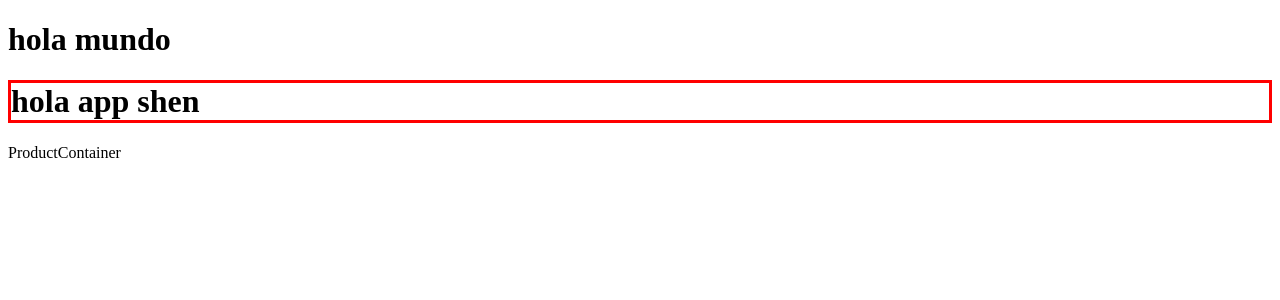
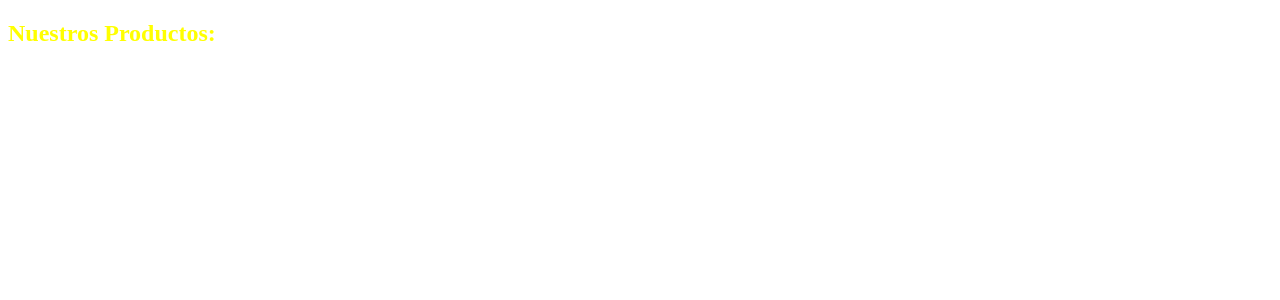
Before and after one commit to shencanet/REACT-JSON, a React (Create React App) app: page / in a window 1280 px wide. Shown: the top 300 px of the page. Built offline with nearby package versions, Linux system fonts and the light colour scheme.

Commit message:
ADD: css

```diff
--- a/src/app.jsx
+++ b/src/app.jsx
@@ -1,7 +1,9 @@
+import ProductContainer from "./components/ProductContainer";
+
 import './App.css'
 const App = () => {
     return(
-        <h1 className="titulo">hola app shen </h1>
+        <ProductContainer />
     )
 }
 export default App
--- a/src/components/ProductContainer.jsx
+++ b/src/components/ProductContainer.jsx
@@ -2,7 +2,15 @@
 
 const ProductContainer = () => {
   return (
-    <div>ProductContainer</div>
+
+    <section className='products__section'>
+        <h1 className='products__title'>Nuestros Productos:</h1>
+        <div className='products__container'>
+            {/*Productos*/}
+
+        </div>
+
+    </section>
   )
 }
 
--- /dev/null
+++ b/src/index.css
@@ -0,0 +1,3 @@
+body{
+    color: yellow;
+}
--- a/src/index.js
+++ b/src/index.js
@@ -1,6 +1,6 @@
 import  ReactDOM  from "react-dom/client";
 import App from "./App";
-import ProductContainer from "./components/ProductContainer";
+import './index.css'
 const rootElement = document.querySelector('#root');
 
 const root = ReactDOM.createRoot(rootElement);
@@ -9,8 +9,8 @@
 
 root.render(
     <>
-    <h1>hola mundo</h1>
+
     <App />
-    <ProductContainer />
+
     </>
 )
```
